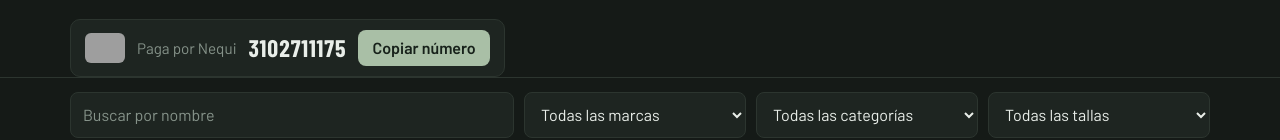
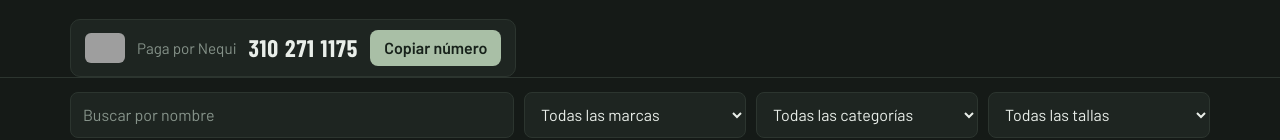
Before and after one commit to dsda0vid/Catalogo-Zapatos, a plain HTML site: page index.html in a window 1280 px wide. Shown: the part 252-392 px from the top of the page. Drawn offline with nearby package versions, Linux system fonts and the light colour scheme; grey boxes are pictures that could not be loaded; a web font is replaced by a local one.

Commit message:
Update index.html

```diff
--- a/index.html
+++ b/index.html
@@ -112,7 +112,7 @@ dialog{position:fixed}
 <dialog id="dlg" aria-labelledby="dName"></dialog>
 <script>
 /* Tu número de Nequi (cámbialo por el tuyo) */
-const NEQUI = "3102711175";
+const NEQUI = "310 271 1175";
 
 /* Logo de Nequi: pega aquí la URL o la ruta del archivo, por ejemplo "logo-nequi.png".
    Si lo dejas vacío (""), el logo no se muestra. */
```
